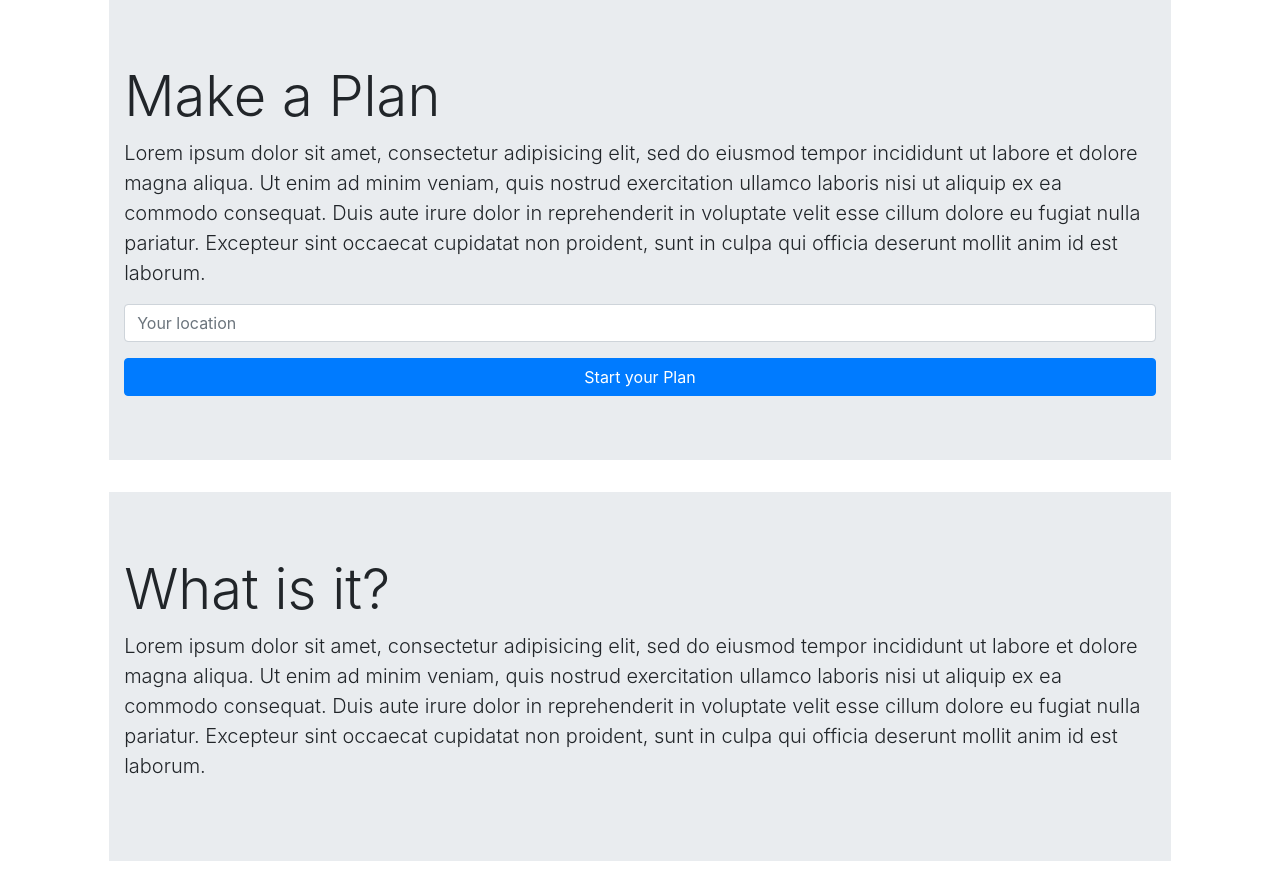
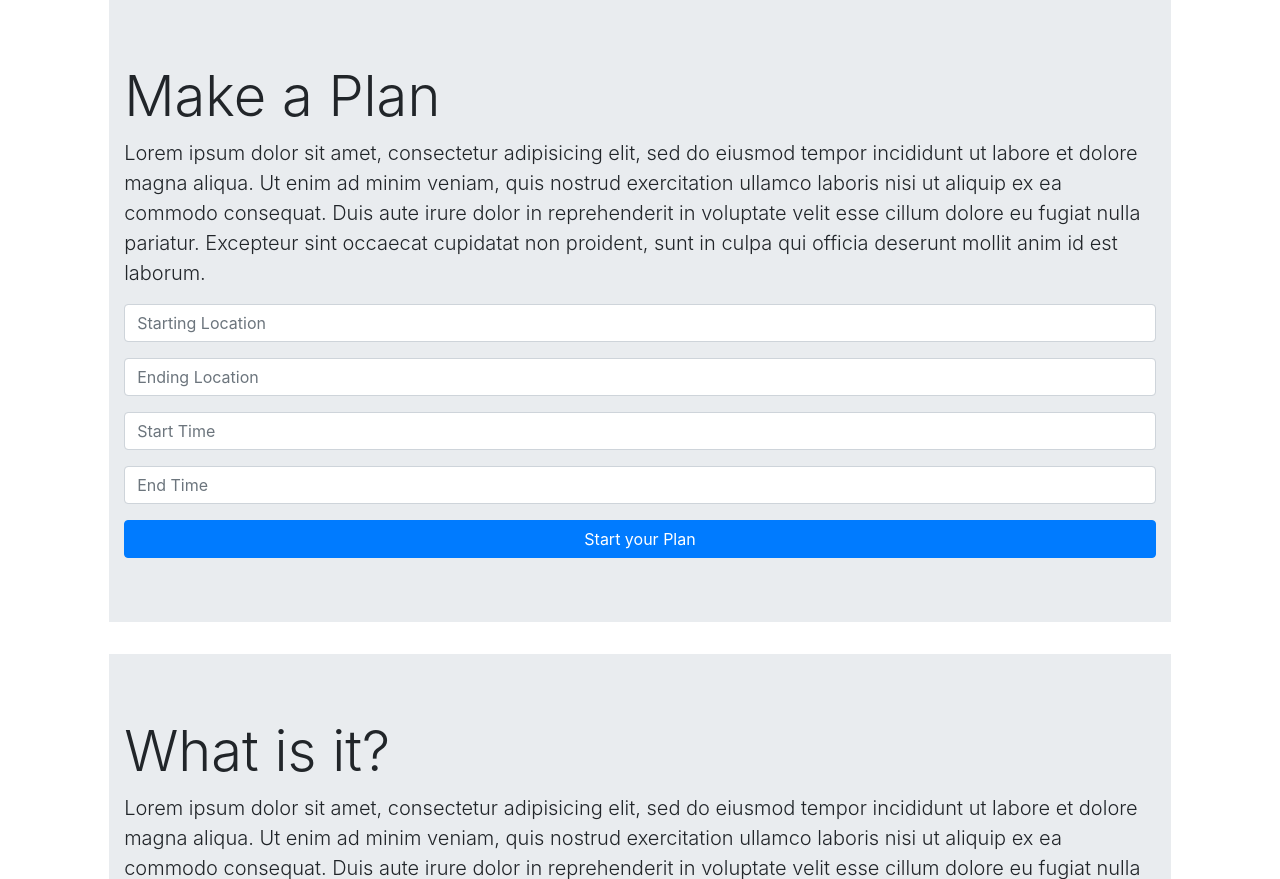
Before and after one commit to looseroots/fluffy-succotash, a Flask app: page / in a window 1280 px wide. Shown: the part 87-966 px from the top of the page. Run offline with Flask 2, Linux system fonts and the light colour scheme; some libraries are stand-ins or nearby versions.

Commit message:
Added form stuff

```diff
--- a/app/forms.py
+++ b/app/forms.py
@@ -1,6 +1,16 @@
 from flask_wtf import FlaskForm
-from wtforms import StringField
+from wtforms import StringField, DateTimeField, IntegerField
 from wtforms.validators import DataRequired
 
 class HomeForm(FlaskForm):
-    location = StringField('location', validators=[DataRequired()])
+    start_location = StringField('Starting Location',
+        validators=[DataRequired()])
+    end_location = StringField('Ending Location',
+        validators=[DataRequired()])
+    start_time = DateTimeField('Start Time',
+        format='%H:%M:%S',
+        validators=[DataRequired()])
+    end_time = DateTimeField('End Time',
+        format='%H:%M:%S',
+        validators=[DataRequired()])
+    budget = IntegerField('Story Budget')
--- a/app/templates/base.html
+++ b/app/templates/base.html
@@ -1,7 +1,9 @@
 <!DOCTYPE html>
 <html>
 <head>
+    <!-- Bootstrap -->
     <link rel="stylesheet" href="https://stackpath.bootstrapcdn.com/bootstrap/4.1.1/css/bootstrap.min.css" integrity="sha384-WskhaSGFgHYWDcbwN70/dfYBj47jz9qbsMId/iRN3ewGhXQFZCSftd1LZCfmhktB" crossorigin="anonymous">
+
     <title>Timespent</title>
 
     <nav class="navbar navbar-dark bg-dark">
@@ -14,9 +16,11 @@
 {% block content %}
 {% endblock %}
 
-    <!-- Keep us at the bottom so the page loads quickly. !-->
+    <!-- Keep us at the bottom so the page loads quickly. -->
+    <!-- Bootstrap -->
     <script src="https://code.jquery.com/jquery-3.3.1.slim.min.js" integrity="sha384-q8i/X+965DzO0rT7abK41JStQIAqVgRVzpbzo5smXKp4YfRvH+8abtTE1Pi6jizo" crossorigin="anonymous"></script>
     <script src="https://cdnjs.cloudflare.com/ajax/libs/popper.js/1.14.3/umd/popper.min.js" integrity="sha384-ZMP7rVo3mIykV+2+9J3UJ46jBk0WLaUAdn689aCwoqbBJiSnjAK/l8WvCWPIPm49" crossorigin="anonymous"></script>
     <script src="https://stackpath.bootstrapcdn.com/bootstrap/4.1.1/js/bootstrap.min.js" integrity="sha384-smHYKdLADwkXOn1EmN1qk/HfnUcbVRZyYmZ4qpPea6sjB/pTJ0euyQp0Mk8ck+5T" crossorigin="anonymous"></script>
+
 </body>
 </html>
--- a/app/templates/index.html
+++ b/app/templates/index.html
@@ -1,16 +1,6 @@
 {% extends "base.html" %}
 {% import "macros.html" as macros %}
 {% block content %}
-
-{% if home_form.errors %}
-    <ul class="errors">
-        {% for name, errors in home_form.errors|dictsort if errors %}
-            {% for error in errors %}
-                <li> {{ home_form[name].label }}: {{ error }}</li>
-            {% endfor %}
-        {% endfor %}
-    </ul>
-{% endif %}
 
 <div class="row" style="padding-top: 30px;">
 <div class="col-1"></div>
@@ -25,8 +15,18 @@
         cillum dolore eu fugiat nulla pariatur. Excepteur sint occaecat cupidatat non
         proident, sunt in culpa qui officia deserunt mollit anim id est laborum. </p>
 
+        <!--
+        <img src="{{ url_for('static', filename='package/build/svg/calendar.svg') }}">
+        -->
+
         {% call macros.render_form(home_form, action_text='Start your Plan', btn_class='btn btn-primary btn-block') %}
-            {{ macros.render_field(home_form.location, label_visible=false, placeholder="Your location")}}
+            {{ macros.render_field(home_form.start_location, label_visible=false, placeholder="Starting Location")}}
+
+            {{ macros.render_field(home_form.end_location, label_visible=false, placeholder="Ending Location")}}
+
+            {{ macros.render_field(home_form.start_time, label_visible=false, placeholder="Start Time")}}
+
+            {{ macros.render_field(home_form.end_time, label_visible=false, placeholder="End Time")}}
         {% endcall %}
     </div>
 </div>
--- a/app/views.py
+++ b/app/views.py
@@ -1,17 +1,34 @@
-from flask import (redirect, url_for, render_template, flash, g, request)
+from flask import (redirect, url_for, render_template, flash, g, request, session)
 from app import app
 from app.forms import HomeForm
 import os
 import random
+import datetime
 
 @app.route('/', methods=['GET', 'POST'])
 def index():
     home_form = HomeForm()
     if home_form.validate_on_submit():
-        return "Form submission successful!"
+        home_form = [home_form.start_location.data,home_form.end_location.data, home_form.start_time.data, home_form.end_time.data]
+        home_form = [str(field) for field in home_form]
+        session['home_form'] = home_form
+        print(session['home_form'])
+        return redirect(url_for('planner'))
 
     return render_template(
         'index.html',
         navbar_emoji=random.choice(app.config['NAVBAR_EMOJIS']),
         home_form=home_form
     )
+
+@app.route('/planner', methods=['GET', 'POST'])
+def planner():
+    print(session['home_form'])
+
+    return render_template(
+        'planner.html',
+        start_location=session['home_form'][0],
+        end_location=session['home_form'][1],
+        start_time=session['home_form'][2],
+        end_time=session['home_form'][3]
+    )
```
Also changed, not shown: app/templates/planner.html (added, +7 -0 lines), 1 other file.
